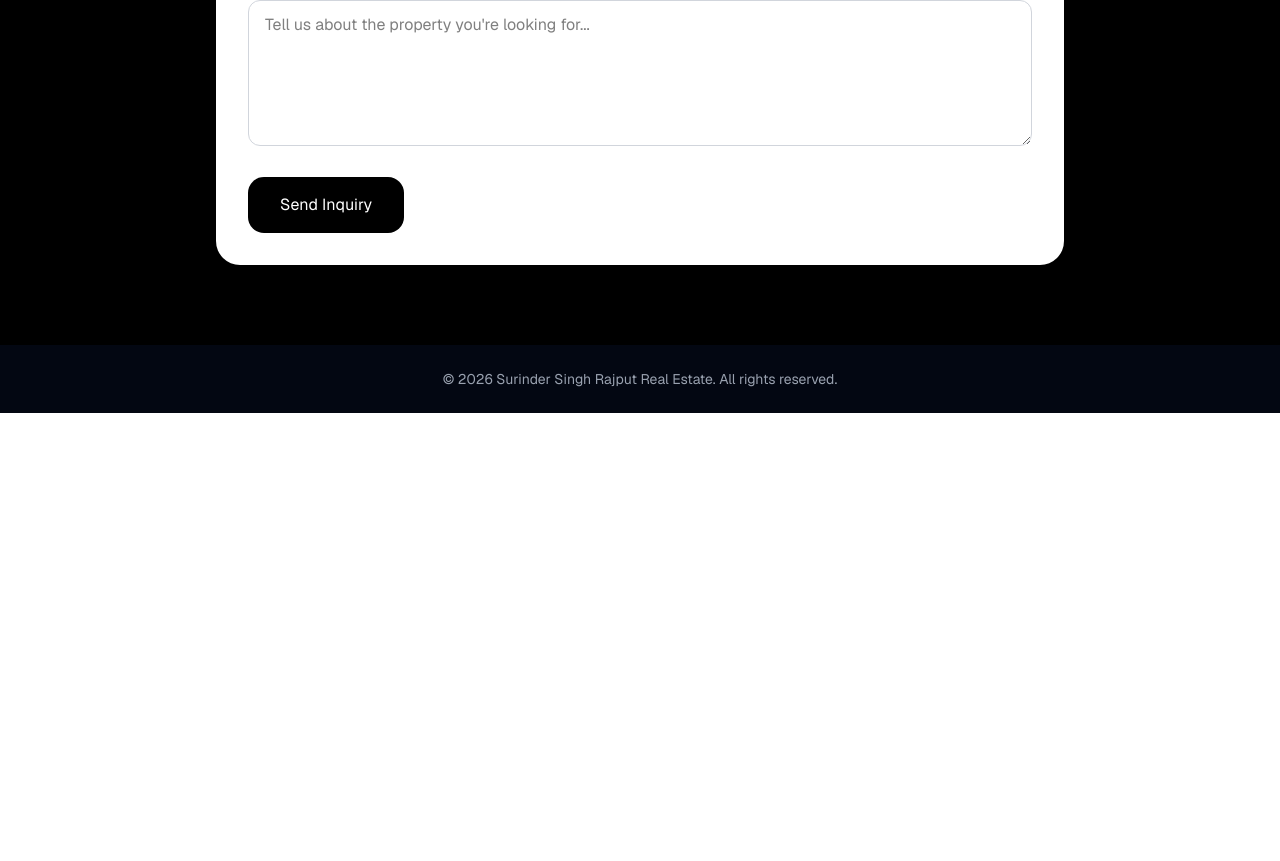
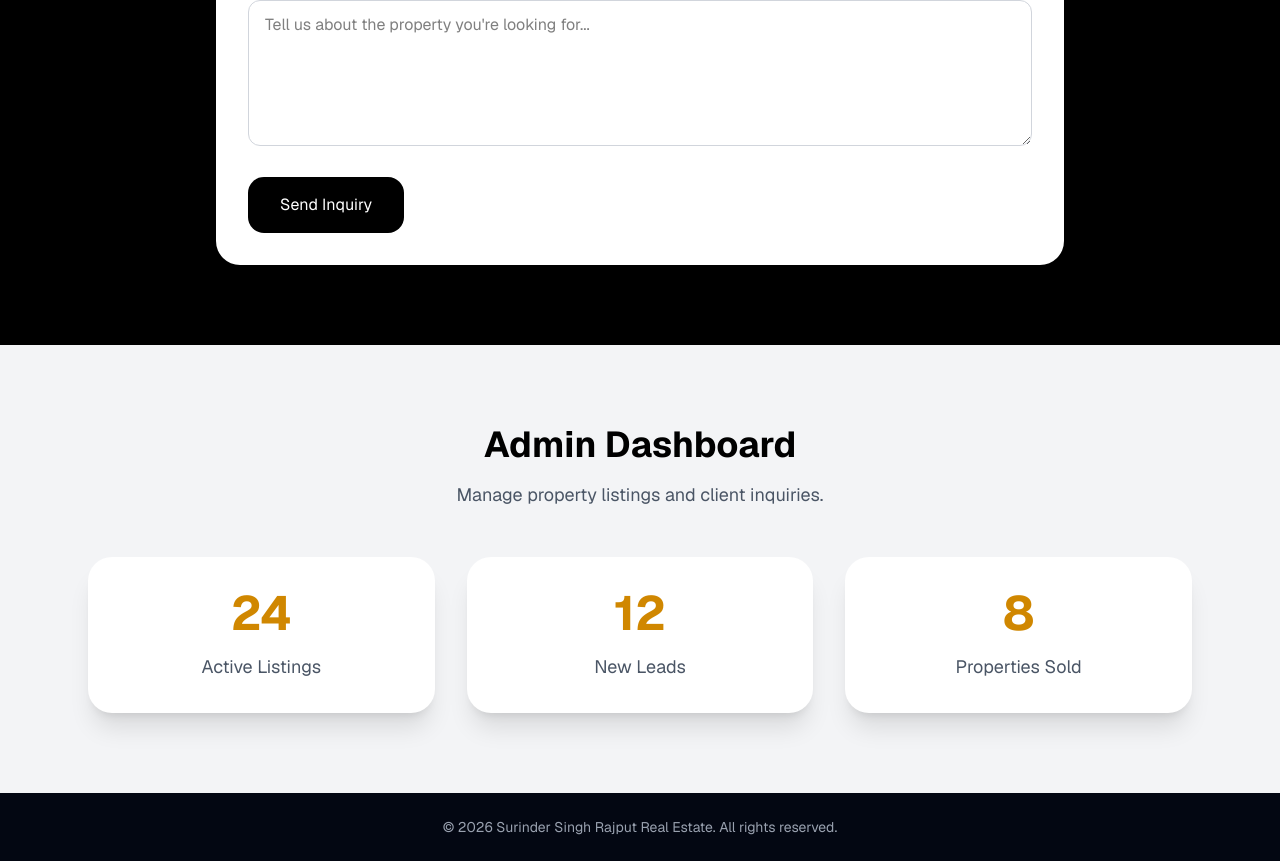
Before and after one commit to dikskhosla-svg/real-estate-website, a Next.js app: page / in a window 1280 px wide. Shown: the part 3048-3909 px from the top of the page. Before the commit the page ends 3461 px from the top, so only its background shows below. Built offline with nearby package versions, Linux system fonts and the light colour scheme.

Commit message:
added admin dashboard

```diff
--- a/app/page.tsx
+++ b/app/page.tsx
@@ -252,6 +252,36 @@ export default function SurinderSingputRealEstate() {
         </div>
       </section>
 
+      <section className="py-20 bg-gray-100">
+        <div className="max-w-6xl mx-auto px-6">
+          <div className="text-center mb-12">
+            <h3 className="text-4xl font-bold text-black">
+              Admin Dashboard
+            </h3>
+            <p className="text-gray-600 mt-4 text-lg">
+              Manage property listings and client inquiries.
+            </p>
+          </div>
+
+          <div className="grid md:grid-cols-3 gap-8">
+            <div className="bg-white rounded-3xl shadow-xl p-8 text-center">
+              <h4 className="text-5xl font-bold text-yellow-600">24</h4>
+              <p className="mt-4 text-gray-600 text-lg">Active Listings</p>
+            </div>
+
+            <div className="bg-white rounded-3xl shadow-xl p-8 text-center">
+              <h4 className="text-5xl font-bold text-yellow-600">12</h4>
+              <p className="mt-4 text-gray-600 text-lg">New Leads</p>
+            </div>
+
+            <div className="bg-white rounded-3xl shadow-xl p-8 text-center">
+              <h4 className="text-5xl font-bold text-yellow-600">8</h4>
+              <p className="mt-4 text-gray-600 text-lg">Properties Sold</p>
+            </div>
+          </div>
+        </div>
+      </section>
+
       <footer className="bg-gray-950 text-gray-400 py-6 text-center text-sm">
         © 2026 Surinder Singh Rajput Real Estate. All rights reserved.
       </footer>
```
